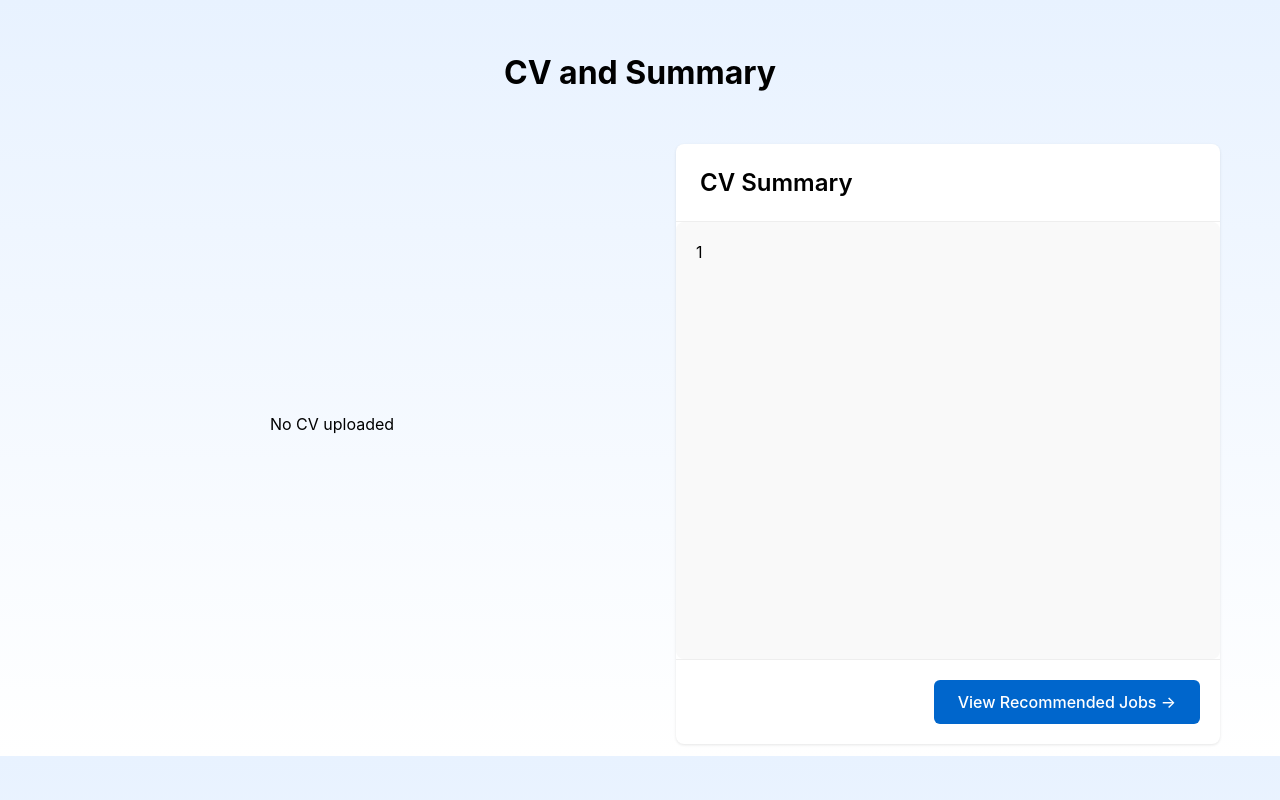
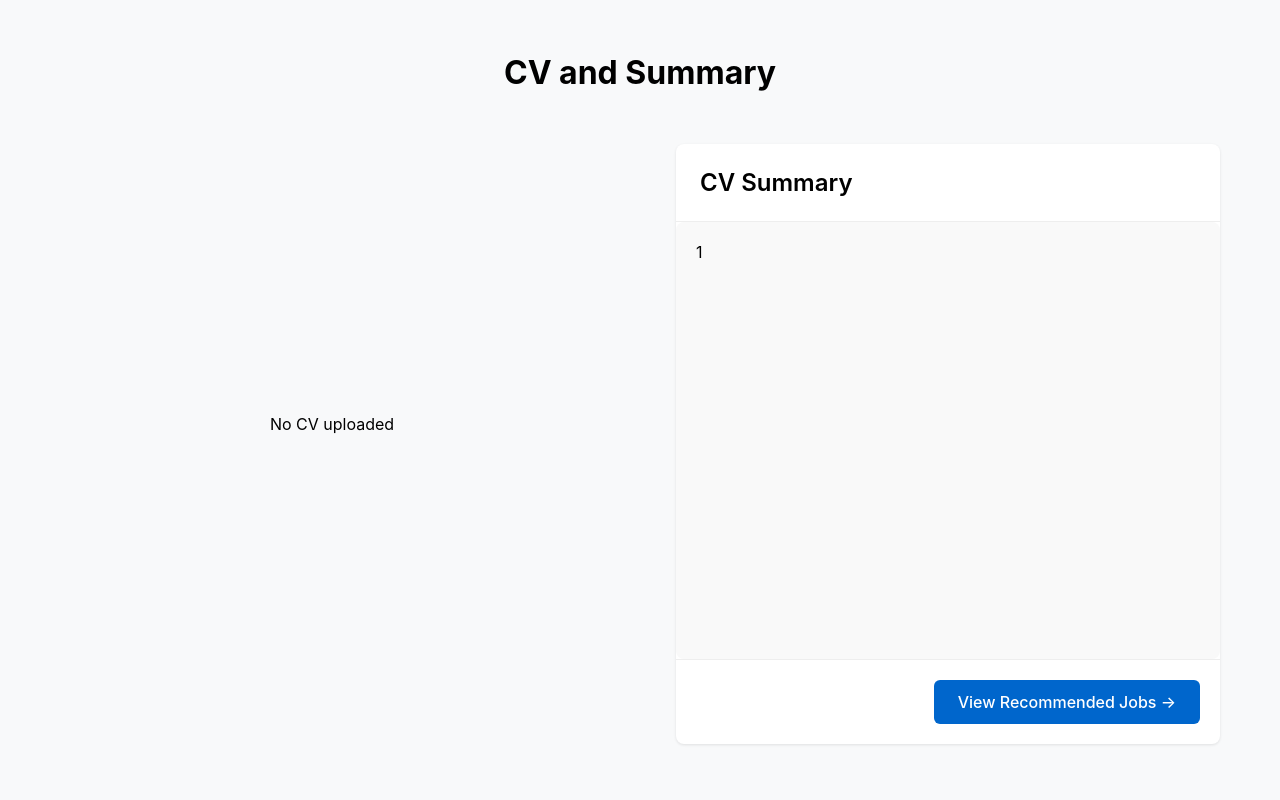
Before and after one commit to JerryWu0430/Yusuf, a Flask app: page /cv in a window 1280 px wide. Run offline with Flask 3, Linux system fonts and the light colour scheme; the visitor is signed in with stand-in values (Sample User, id 1).

Commit message:
Brough back the old background

```diff
--- a/static/cv.css
+++ b/static/cv.css
@@ -1,7 +1,7 @@
 body {
     margin: 0;
     font-family: -apple-system, BlinkMacSystemFont, 'Segoe UI', Roboto, sans-serif;
-    background: linear-gradient(to bottom, #e8f2ff, #ffffff);
+    background-color: #f8f9fa;
 }
 
 .container {
```
